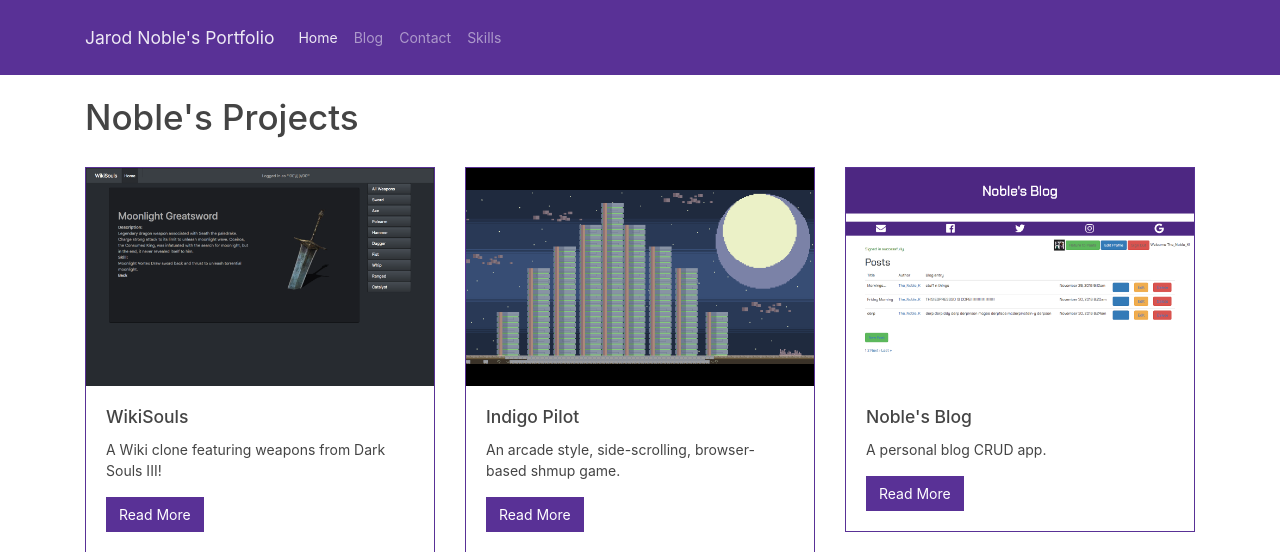
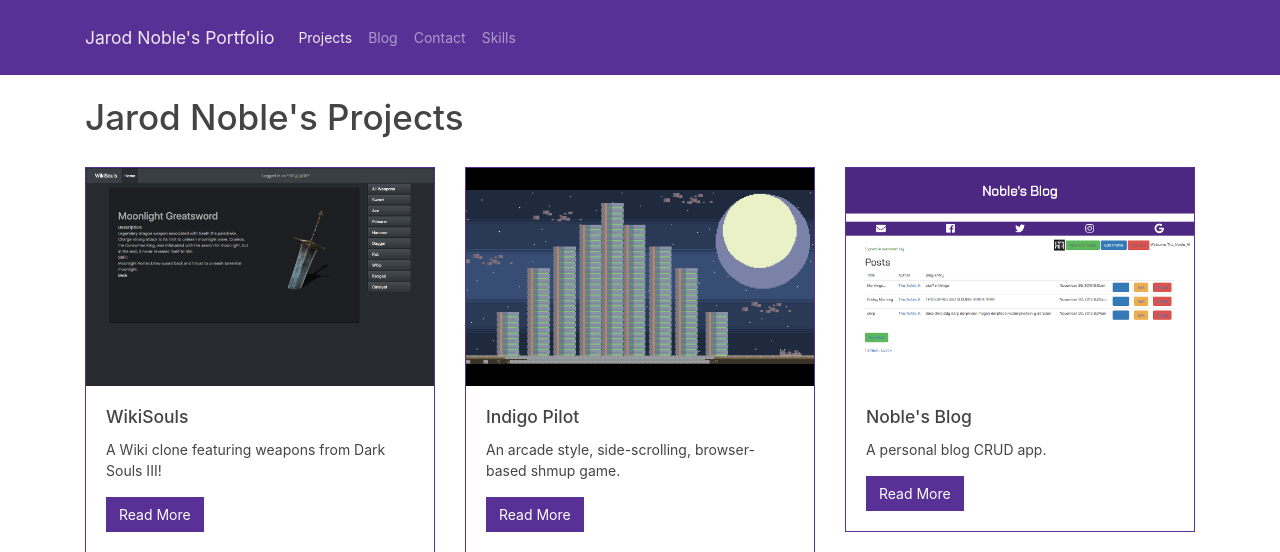
Before and after one commit to The-Noble-K/Noble_Portfolio, a Django app: page /projects/ in a window 1280 px wide. Shown: the top 552 px of the page. Run offline with Django 3.2, Linux system fonts and the light colour scheme; data comes from the database, SQL or seed files in the repository; both versions use the stored data as it was after the commit; some libraries are stand-ins or nearby versions.

Commit message:
fixed skills, updated projects

```diff
--- a/contact/templates/contact.html
+++ b/contact/templates/contact.html
@@ -3,7 +3,6 @@
 {% block page_content %}
 <br>
 <h1>Contact</h1>
-
 <div class="row">
     <div class="col-md-6">
         <br>
--- a/personal_portfolio/templates/base.html
+++ b/personal_portfolio/templates/base.html
@@ -16,7 +16,7 @@
         <div class="collapse navbar-collapse" id="navbarSupportedContent">
           <ul class="navbar-nav mr-auto">
             <li class="nav-item active">
-              <a class="nav-link" href="{% url 'project_index' %}">Home</a>
+              <a class="nav-link" href="{% url 'project_index' %}">Projects</a>
             </li>
             <li class="nav-item">
               <a class="nav-link" href="{% url 'blog_index' %}">Blog</a>
--- a/projects/templates/project_index.html
+++ b/projects/templates/project_index.html
@@ -2,9 +2,9 @@
 {% load static %}
 {% block page_content %}
 <br>
-<h1>Noble's Projects</h1>
+<h1>Jarod Noble's Projects</h1>
 <br>
-<div class="row">
+<div class="row project-align">
 {% for project in projects %}
     <div class="col-md-4">
         <div class="card border-primary mb-3">
--- a/skills/templates/skill_index.html
+++ b/skills/templates/skill_index.html
@@ -1,7 +1,9 @@
 {% extends "base.html" %}
 {% load static %}
 {% block page_content %}
+<br>
 <h1>Skills</h1>
+<br>
 <div class="row">
 {% for skill in skills %}
     <div class="col-md-4">
```
Also changed, not shown: db.sqlite3, personal_portfolio/static/css/bootstrap.min.css, projects/static/img/ninjarunner.png (added), 5 other files.
